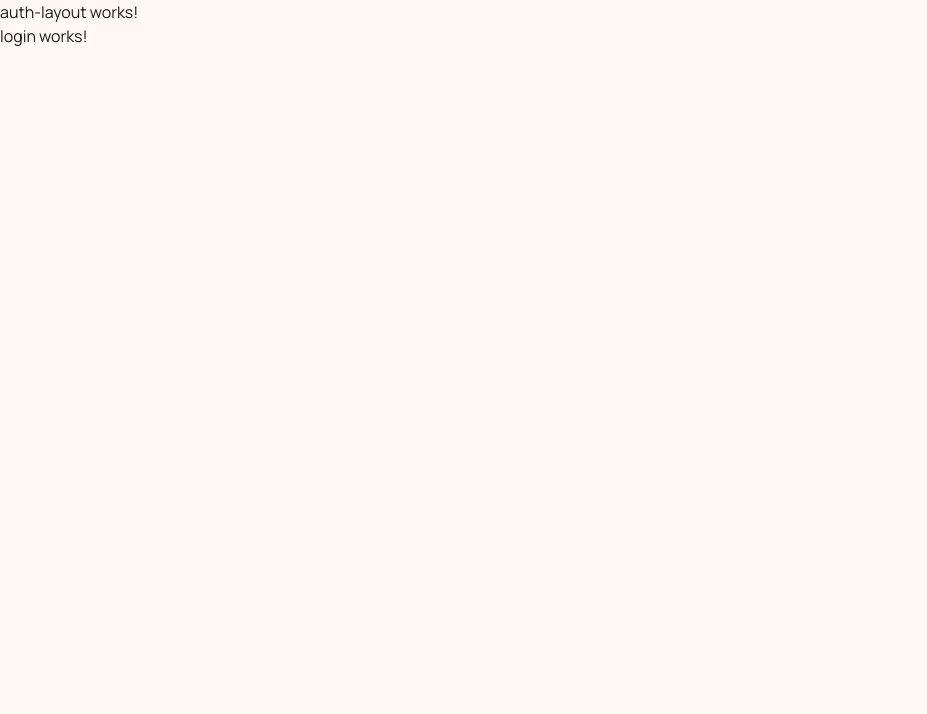
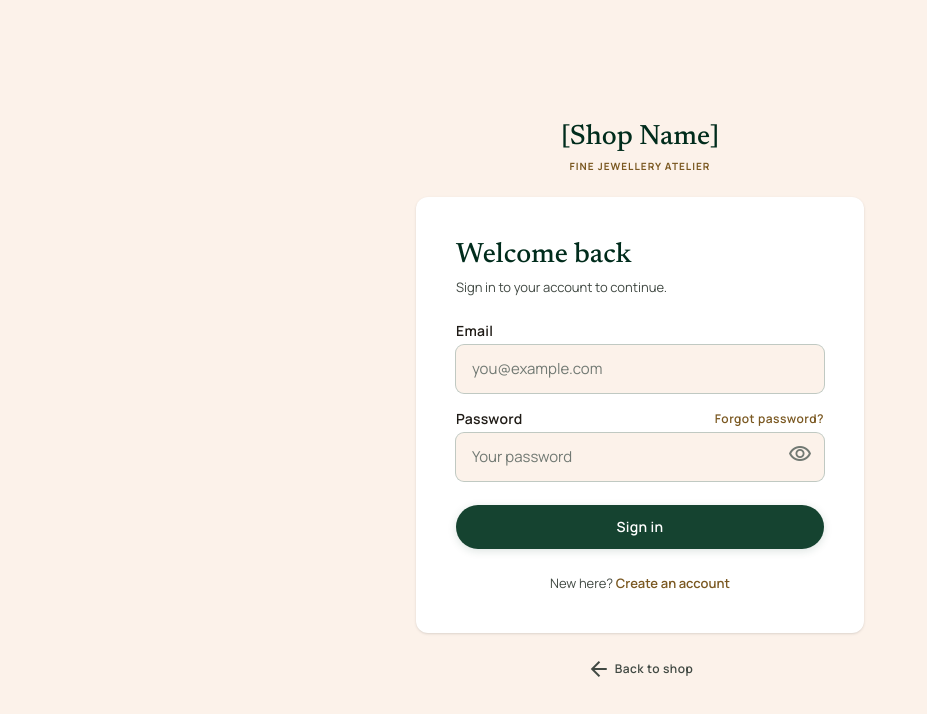
Before and after one commit to Shourya004/e-commerce_website, an Angular app in the folder frontend/: page /auth/login in a window 1280 px wide. Shown: the top 714 px of the page, without its empty margins (0-927 px from the left). Built offline with nearby package versions, Linux system fonts and the light colour scheme; no server answers.

Commit message:
feat: login page with validation and role-based redirect

```diff
--- a/frontend/src/app/features/auth/pages/login/login.html
+++ b/frontend/src/app/features/auth/pages/login/login.html
@@ -1 +1,98 @@
-<p>login works!</p>
+<h1
+  class="font-headline-md-mobile text-headline-md-mobile text-primary md:font-headline-md md:text-headline-md"
+>
+  Welcome back
+</h1>
+<p class="mt-1 font-body-sm text-body-sm text-on-surface-variant">
+  Sign in to your account to continue.
+</p>
+
+<form
+  [formGroup]="form"
+  (ngSubmit)="submit()"
+  class="mt-space-lg flex flex-col gap-space-md"
+  novalidate
+>
+  @if (errorMessage()) {
+    <div
+      role="alert"
+      class="flex items-start gap-2 rounded-lg bg-error-container px-space-md py-space-sm font-body-sm text-body-sm text-on-error-container"
+    >
+      <span class="material-symbols-outlined text-[18px]">error</span>
+      <span>{{ errorMessage() }}</span>
+    </div>
+  }
+
+  <!-- Email -->
+  <div class="flex flex-col gap-1">
+    <label for="email" class="font-label-lg text-label-lg text-on-surface">Email</label>
+    <input
+      id="email"
+      type="email"
+      formControlName="email"
+      autocomplete="email"
+      placeholder="you@example.com"
+      class="rounded-lg bg-surface-container-low px-space-md py-3 font-body-md text-body-md text-on-surface outline-none ring-1 ring-outline-variant placeholder:text-outline focus:ring-2 focus:ring-primary-container"
+    />
+    @if (form.controls.email.touched && form.controls.email.invalid) {
+      <p class="font-body-sm text-body-sm text-error">
+        @if (form.controls.email.hasError('required')) {
+          Please enter your email.
+        } @else {
+          Please enter a valid email address.
+        }
+      </p>
+    }
+  </div>
+
+  <!-- Password -->
+  <div class="flex flex-col gap-1">
+    <div class="flex items-center justify-between">
+      <label for="password" class="font-label-lg text-label-lg text-on-surface">Password</label>
+      <a
+        routerLink="/auth/forgot-password"
+        class="font-label-md text-label-md text-secondary hover:text-primary"
+      >
+        Forgot password?
+      </a>
+    </div>
+    <div class="relative">
+      <input
+        id="password"
+        [type]="showPassword() ? 'text' : 'password'"
+        formControlName="password"
+        autocomplete="current-password"
+        placeholder="Your password"
+        class="w-full rounded-lg bg-surface-container-low py-3 pl-space-md pr-12 font-body-md text-body-md text-on-surface outline-none ring-1 ring-outline-variant placeholder:text-outline focus:ring-2 focus:ring-primary-container"
+      />
+      <button
+        type="button"
+        (click)="showPassword.set(!showPassword())"
+        [attr.aria-label]="showPassword() ? 'Hide password' : 'Show password'"
+        class="absolute right-3 top-1/2 -translate-y-1/2 text-outline hover:text-primary"
+      >
+        <span class="material-symbols-outlined text-[20px]">
+          {{ showPassword() ? 'visibility_off' : 'visibility' }}
+        </span>
+      </button>
+    </div>
+    @if (form.controls.password.touched && form.controls.password.invalid) {
+      <p class="font-body-sm text-body-sm text-error">Please enter your password.</p>
+    }
+  </div>
+
+  <button
+    type="submit"
+    [disabled]="submitting()"
+    class="mt-space-sm rounded-full bg-primary-container px-space-md py-3 font-label-lg text-label-lg text-on-primary shadow-[0_2px_8px_rgba(21,67,48,0.15)] transition-all hover:bg-primary disabled:cursor-not-allowed disabled:opacity-60"
+  >
+    {{ submitting() ? 'Signing in...' : 'Sign in' }}
+  </button>
+</form>
+
+<p class="mt-space-lg text-center font-body-sm text-body-sm text-on-surface-variant">
+  New here?
+  <a routerLink="/auth/register" class="font-semibold text-secondary hover:text-primary"
+    >Create an account</a
+  >
+</p>
--- a/frontend/src/app/features/auth/pages/login/login.ts
+++ b/frontend/src/app/features/auth/pages/login/login.ts
@@ -1,9 +1,62 @@
-import { Component } from '@angular/core';
+import { HttpErrorResponse } from '@angular/common/http';
+import { Component, inject, signal } from '@angular/core';
+import { FormBuilder, ReactiveFormsModule, Validators } from '@angular/forms';
+import { ActivatedRoute, Router, RouterLink } from '@angular/router';
+
+import { AuthService } from '../../../../core/services/auth.service';
 
 @Component({
-  imports: [],
   selector: 'app-login',
-  styleUrl: './login.scss',
+  imports: [ReactiveFormsModule, RouterLink],
   templateUrl: './login.html',
 })
-export class Login {}
+export class Login {
+  private fb = inject(FormBuilder);
+  private auth = inject(AuthService);
+  private router = inject(Router);
+  private route = inject(ActivatedRoute);
+
+  showPassword = signal(false);
+  submitting = signal(false);
+  errorMessage = signal<string | null>(null);
+
+  form = this.fb.nonNullable.group({
+    email: ['', [Validators.required, Validators.email]],
+    password: ['', [Validators.required]],
+  });
+
+  submit(): void {
+    if (this.form.invalid) {
+      this.form.markAllAsTouched();
+      return;
+    }
+
+    this.submitting.set(true);
+    this.errorMessage.set(null);
+
+    this.auth.login(this.form.getRawValue()).subscribe({
+      next: (user) => this.router.navigateByUrl(this.targetUrl(user.role)),
+      error: (err: HttpErrorResponse) => {
+        this.submitting.set(false);
+        this.errorMessage.set(this.readError(err));
+      },
+    });
+  }
+
+  private targetUrl(role: string): string {
+    const returnUrl = this.route.snapshot.queryParamMap.get('returnUrl');
+    // Only allow addresses inside our own site
+    if (returnUrl && returnUrl.startsWith('/') && !returnUrl.startsWith('//')) {
+      return returnUrl;
+    }
+    return role === 'admin' ? '/admin' : '/';
+  }
+
+  private readError(err: HttpErrorResponse): string {
+    if (err.status === 0) return 'Cannot reach the server. Please try again in a moment.';
+    if (err.status === 400 || err.status === 401) return 'Incorrect email or password.';
+    if (err.status === 429) return 'Too many attempts. Please wait a minute and try again.';
+    const detail = err.error?.detail;
+    return typeof detail === 'string' ? detail : 'Something went wrong. Please try again.';
+  }
+}
--- a/frontend/src/app/layouts/auth-layout/auth-layout.html
+++ b/frontend/src/app/layouts/auth-layout/auth-layout.html
@@ -1,2 +1,24 @@
-<p>auth-layout works!</p>
-<router-outlet />
+<div
+  class="flex min-h-screen flex-col items-center justify-center bg-surface-container-low px-margin-mobile py-space-xl"
+>
+  <a routerLink="/" class="mb-space-lg flex flex-col items-center leading-none">
+    <span class="font-headline-md text-headline-md text-primary">[Shop Name]</span>
+    <span class="mt-1 font-label-sm text-label-sm uppercase tracking-widest text-secondary">
+      Fine Jewellery Atelier
+    </span>
+  </a>
+
+  <main
+    class="w-full max-w-md rounded-xl bg-surface-container-lowest p-space-lg shadow-sm md:p-space-xl"
+  >
+    <router-outlet />
+  </main>
+
+  <a
+    routerLink="/"
+    class="mt-space-lg inline-flex items-center gap-1 font-label-md text-label-md text-on-surface-variant transition-colors hover:text-primary"
+  >
+    <span class="material-symbols-outlined text-[16px]">arrow_back</span>
+    Back to shop
+  </a>
+</div>
--- a/frontend/src/app/layouts/auth-layout/auth-layout.ts
+++ b/frontend/src/app/layouts/auth-layout/auth-layout.ts
@@ -1,10 +1,9 @@
 import { Component } from '@angular/core';
-import { RouterOutlet } from '@angular/router';
+import { RouterLink, RouterOutlet } from '@angular/router';
 
 @Component({
-  imports: [RouterOutlet],
   selector: 'app-auth-layout',
-  styleUrl: './auth-layout.scss',
+  imports: [RouterOutlet, RouterLink],
   templateUrl: './auth-layout.html',
 })
 export class AuthLayout {}
```
